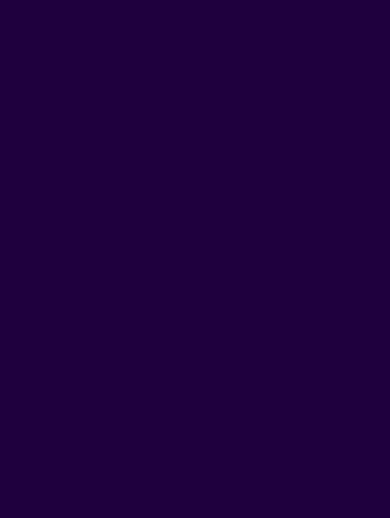
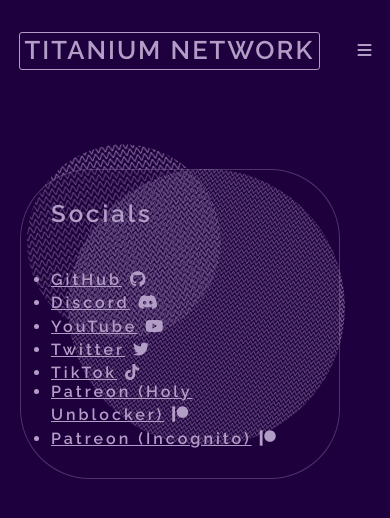
Before and after one commit to titaniumnetwork-dev/Oxide, a React (Create React App) app: page /socials in a window 390 px wide. Before the commit this address had no page. Shown: the top 518 px of the page. Built offline with nearby package versions, Linux system fonts and the light colour scheme.

Commit message:
Few changes

```diff
--- a/src/components/Socials.js
+++ b/src/components/Socials.js
@@ -0,0 +1,15 @@
+import React from "react";
+
+import Nav from ".//layouts/Nav";
+import SocialBody from ".//layouts/SocialBody";
+
+function Socials() {
+  return (
+    <React.Fragment>
+      <Nav />
+      <SocialBody />
+    </React.Fragment>
+  );
+}
+
+export default Socials;
--- a/src/components/layouts/Body.js
+++ b/src/components/layouts/Body.js
@@ -16,6 +16,7 @@
         <div className="container">
           <div data-aos="fade-right">
             <p title="Titanium Network is a provider of various web proxy services for unblocking sites and bypassing censorship." className="header-text">The Service Hub for Titanium Network</p>
+            <p title="This is the mobile version of Titanium Network's documentation service, ProxyDocs." className="header-text-mobile">TN Service Hub</p>
             <p title="What is Titanium Network?">
             Titanium Network is an organization dedicated to providing services related to bypassing internet censorship. Our projects expect to provide users, and itself, with a less restrictive browsing experience. For this TN prioritizes the production and improvement of web proxy technologies.
             </p>
--- a/src/components/layouts/DocsBody.js
+++ b/src/components/layouts/DocsBody.js
@@ -31,7 +31,7 @@
             <br></br><h2 id="contributing">Contributing</h2>
             <p>See <a href="https://github.com/Degen-dev/ProxDocs/blob/master/CONTRIBUTING.md">CONTRIBUTING.md</a> for information on contributing to ProxDocs.</p>
             <br></br><h2 id="license">License</h2><br></br>
-            <p>Copyright (C) <span class="hljs-number">2022</span>, Degen-dev; GNU</p>
+            <p>Copyright (C) <span className="hljs-number">2022</span>, Degen-dev; GNU</p>
           </div>
         </div>
       </div>
--- a/src/components/layouts/Nav.js
+++ b/src/components/layouts/Nav.js
@@ -1,11 +1,11 @@
 function Nav() {
   return (
-    <nav class="header">
+    <nav className="header">
       <div className="sitetitle">
         <a href="/">Titanium Network</a>
       </div>
       <div className="responsive">
-        <i class="fa-solid fa-bars"></i>
+        <i className="fa-solid fa-bars"></i>
       </div>
       <ul id="navbar-sel" className="navbar">
         <li>
@@ -15,10 +15,10 @@
           <a href="/services">Services</a>
         </li>
         <li>
-          <a href="/documentation">Docs</a>
+          <a href="/socials">Socials</a>
         </li>
         <li>
-          <a href="#">Panel</a>
+          <a href="/documentation">Docs</a>
         </li>
         <li className="social-link">
           <a href="https://discord.gg/unblock">
--- a/src/components/layouts/ServiceBody.js
+++ b/src/components/layouts/ServiceBody.js
@@ -17,12 +17,12 @@
             <h2 id="web-proxy-services">Web Proxy Services</h2>
             <br></br>
             <ul className="service-lists">
-            <li>Holy Unblocker<div><a href="https://holyubofficial.net">❐</a></div></li>
-            <li>Incognito<div><a href="https://incog.dev">❐</a></div></li>
-            <li>Hypertabs<div><a href="https://hypertabs.cc">❐</a></div></li>
-            <li>Illusive<div><a href="https://illusive.app/">❐</a></div></li>
-            <li>Terbium<div><a href="https://terbium.ga/">❐</a></div></li>
-            <li>Ludicrous<div><a href="https://ludicrous.icu/">❐</a></div></li>
+            <li><a href="https://holyubofficial.net">Holy Unblocker</a><div><a href="https://holyubofficial.net">❐</a></div></li>
+            <li><a href="https://incog.dev">Incognito</a><div><a href="https://incog.dev">❐</a></div></li>
+            <li><a href="https://hypertabs.cc">Hypertabs</a><div><a href="https://hypertabs.cc">❐</a></div></li>
+            <li><a href="https://illusive.app/">Illusive</a><div><a href="https://illusive.app/">❐</a></div></li>
+            <li><a href="https://terbium.ga/">Terbium UX</a><div><a href="https://terbium.ga/">❐</a></div></li>
+            <li><a href="https://ludicrous.icu/">Ludicrous</a><div><a href="https://ludicrous.icu/">❐</a></div></li>
             </ul>
             <br></br><h3 id="web-proxy-services">Community Proxy Services</h3>
             <br></br>
--- a/src/components/layouts/SetupBody.js
+++ b/src/components/layouts/SetupBody.js
@@ -28,22 +28,22 @@
             <p>Often times, a proxy site that is open source will include basic setup instructions for their site. These instructions normally include how to clone the repository, and how to run or &quot;start&quot; the backend web proxy, as well as serve the static files of the site.</p>
             <br></br><h2 id="cloning">Cloning</h2>
             <p>Cloning a proxy is as simple as running <code>git clone</code>, and then the link to the repository. See an example below:</p>
-            <br></br><pre><code class="lang-sh">$ git <span class="hljs-keyword">clone</span> <span class="hljs-title">https</span>://titaniumnetwork-dev/Ultraviolet-Node
+            <br></br><pre><code className="lang-sh">$ git <span className="hljs-keyword">clone</span> <span className="hljs-title">https</span>://titaniumnetwork-dev/Ultraviolet-Node
             </code></pre>
             <br></br>
             <p>Be sure to replace <code>titaniumnetwork-dev/Ultraviolet-Node</code> with the repo to the proxy you are trying to clone, assuming you are not trying to clone Degeneracy.</p>
             <br></br><h2 id="installing-dependencies">Installing Dependencies</h2>
             <p>Web proxies and proxy sites will have dependencies in order to get them up and running. In general, a proxy site will use a Node.js framework to serve static files and <a href="https://www.npmjs.com">NPM</a> to install dependencies.
             <br></br><br></br>To install dependencies, you will need to cd into the repository you just cloned and then run <code>npm install</code> The commands can be seen below:</p>
-            <br></br><pre><code class="lang-sh"><span class="hljs-variable">$ </span>cd RepoName
-            <br></br><span class="hljs-variable">$ </span>npm install</code></pre>
+            <br></br><pre><code className="lang-sh"><span className="hljs-variable">$ </span>cd RepoName
+            <br></br><span className="hljs-variable">$ </span>npm install</code></pre>
             <br></br><p>Be sure to change &quot;RepoName&quot; to the actual name of the repo you just cloned.</p>
             <br></br><h2 id="starting-the-site">Starting the Site</h2>
             <br></br><p>Sometimes the creator of a site will include a start script in npm that makes it as simple as possible to start the proxy. See the command below:</p>
             <br></br><pre><code >$ <span>npm</span> start
             </code></pre>
             <br></br><p>Assuming the site does not include a start script, you will have to find the index file manually. In general, the file name will be something along the lines of <code>main.js</code>, <code>index.js</code> or <code>start.js</code>. To run the file, simply run the following command:</p>
-            <pre><code class="lang-sh">$ <span class="hljs-keyword">node</span> <span class="hljs-title">filename</span>.js
+            <pre><code className="lang-sh">$ <span className="hljs-keyword">node</span> <span className="hljs-title">filename</span>.js
             </code></pre>
             <br></br><p>Be sure to exclude the curly brackets and change <code>filename</code> to the actual name of the file you are trying to run.</p>
           </div>
--- /dev/null
+++ b/src/components/layouts/SocialBody.js
@@ -0,0 +1,35 @@
+import React, { useEffect } from "react";
+import AOS from "aos";
+import "aos/dist/aos.css";
+
+function SocialBody() {
+  useEffect(() => {
+    AOS.init();
+    AOS.refresh();
+  }, []);
+
+  return (
+    <React.Fragment>
+      <div className="background"></div>
+      <div className="content">
+        <div className="docs">
+          <div data-aos="fade-right">
+            <h2 id="titanium-socials">Socials</h2>
+            <br></br>
+            <ul className="service-lists">
+            <li><a href="https://github.com/titaniumnetwork-dev">GitHub</a><div><a href="https://github.com/titaniumnetwork-dev"><i className="fa-brands fa-github"></i></a></div></li>
+            <li><a href="https://discord.gg/unblock">Discord</a><div><a href="https://discord.gg/unblock"><i className="fa-brands fa-discord"></i></a></div></li>
+            <li><a href="https://www.youtube.com/channel/UC6LaREFvs9L72SK1s2PcxNg">YouTube</a><div><a href="https://www.youtube.com/channel/UC6LaREFvs9L72SK1s2PcxNg"><i className="fa-brands fa-youtube"></i></a></div></li>
+            <li><a href="https://twitter.com/TitaniumNetDev">Twitter</a><div><a href="https://twitter.com/TitaniumNetDev"><i className="fa-brands fa-twitter"></i></a></div></li>
+            <li><a href="https://www.tiktok.com/@tn_unblock">TikTok</a><div><a href="https://www.tiktok.com/@tn_unblock"><i className="fa-brands fa-tiktok"></i></a></div></li>
+            <li><a href="https://www.patreon.com/holyunblocker">Patreon (Holy Unblocker)</a><div><a href="https://www.patreon.com/holyunblocker"><i className="fa-brands fa-patreon"></i></a></div></li>
+            <li><a href="https://www.patreon.com/incognitotn">Patreon (Incognito)</a><div><a href="https://www.patreon.com/incognitotn"><i className="fa-brands fa-patreon"></i></a></div></li>
+            </ul>
+          </div>
+        </div>
+      </div>
+    </React.Fragment>
+  );
+}
+
+export default SocialBody;
--- a/src/index.css
+++ b/src/index.css
@@ -80,7 +80,7 @@
   display: flex;
   justify-content: space-around;
   align-items: center;
-  animation: fadeInAnimation ease-in-out 0.7s;
+  animation: fadeInAnimation ease-in-out 2s;
   animation-iteration-count: 1;
   animation-fill-mode: forwards;
 }
@@ -132,8 +132,8 @@
 }
 
 .navbar > li {
-  margin: 20px 0px;
-  padding: 3px 8px;
+  margin: 30px 0px;
+  padding: 3px 20px;
   float: left;
   display: inline-flex;
   cursor: pointer;
@@ -160,7 +160,7 @@
   width: 100%;
   margin: 10vh 0px;
   box-sizing: border-box;
-  animation: fadeInAnimation ease-in-out 0.7s;
+  animation: fadeInAnimation ease-in-out 1s;
   animation-iteration-count: 1;
   animation-fill-mode: forwards;
 }
@@ -184,6 +184,18 @@
   font-family: "Raleway", sans-serif;
   overflow: hidden;
   overflow-wrap: break-word;
+  border: #b29dc688 solid 1px;
+  background-color: #1f003e54;
+  border-radius: 30px;
+  padding: 30px;
+}
+
+.docs>p {
+  color: #000;
+}
+
+.header-text-mobile {
+  display: none;
 }
 
 .docs > h1, h2 {
@@ -265,6 +277,7 @@
 .service-lists>li>div {
   display: inline-block;
   padding-inline-start: 0.5em;
+  margin-top: 5px;
 }
 
 .service-lists>li>div>a {
@@ -330,6 +343,43 @@
     left: 30px;
   }
 
+  .button-group>.button {
+    display: block;
+  }
+
+  .button-group {
+    margin-top: 0px;
+  }
+
+  .button {
+    padding: 10px;
+    line-height: 20px;
+    margin-top: 20px;
+  }
+
+  .button-right {
+    margin-left: 0px;
+  }
+
+  .header-text-mobile {
+    display: inline-block;
+    font-size: 40px;
+    text-transform: uppercase;
+  }
+
+  .header-text {
+    display: none;
+  }
+
+  .docs {
+    position: relative;
+    width: 320px;
+    left: 20px;
+    border-radius: 70px;
+    border: #b29dc652 solid 1px;
+    padding: 30px;
+  }
+
 }
 
 @media screen and (max-width: 550px) {
--- a/src/index.js
+++ b/src/index.js
@@ -8,6 +8,7 @@
 import Setup from "./components/docs/Setup";
 import Services from "./components/docs/Services"
 import Configuration from "./components/docs/Configuration"
+import Socials from "./components/Socials";
 
 const root = ReactDOM.createRoot(document.getElementById("content"));
 root.render(
@@ -17,6 +18,7 @@
       <Route path="/documentation" element={<Docs />} />
       <Route path="/setup" element={<Setup />} />
       <Route path="/services" element={<Services />} />
+      <Route path="/socials" element={<Socials />} />
       <Route path="/configuration" element={<Configuration />} />
     </Routes>
   </BrowserRouter>
```
Also changed, not shown: public/main.js (added, +8 -0 lines).
